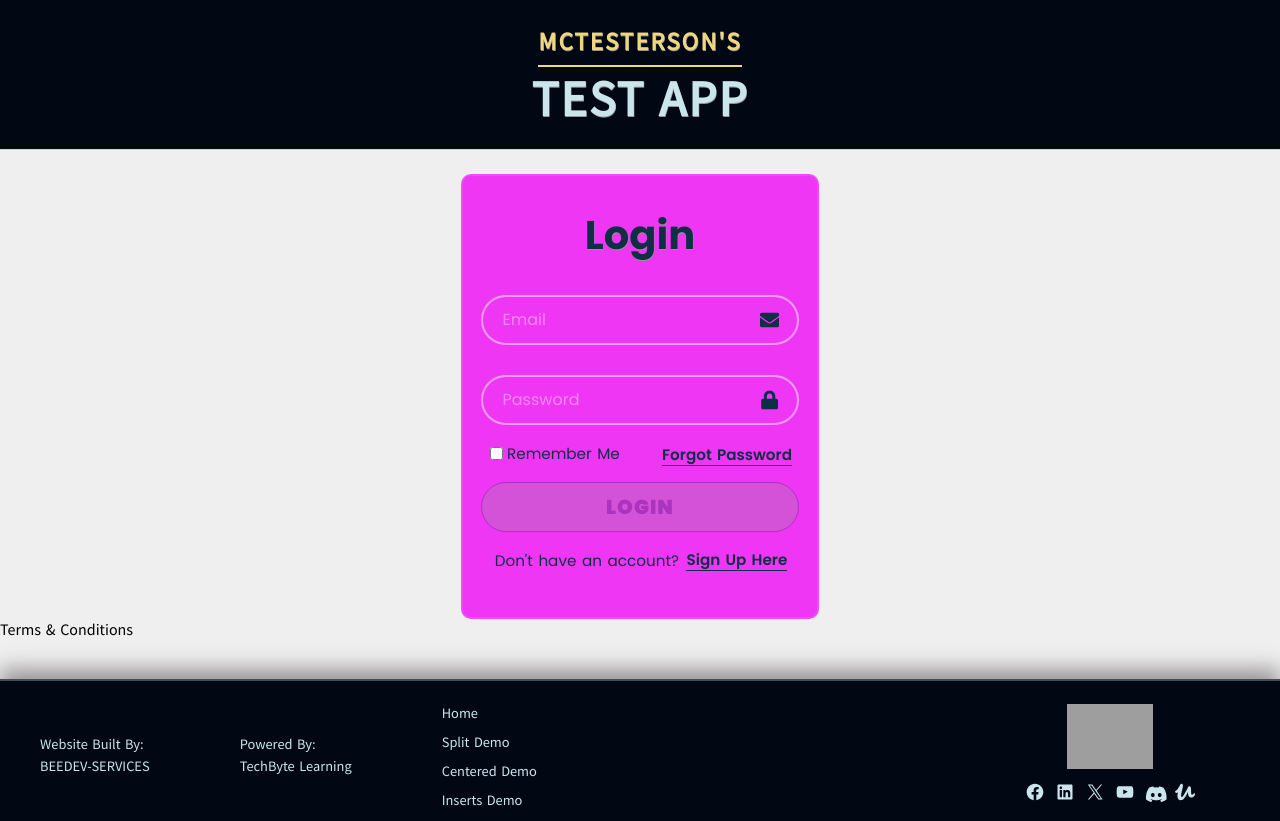
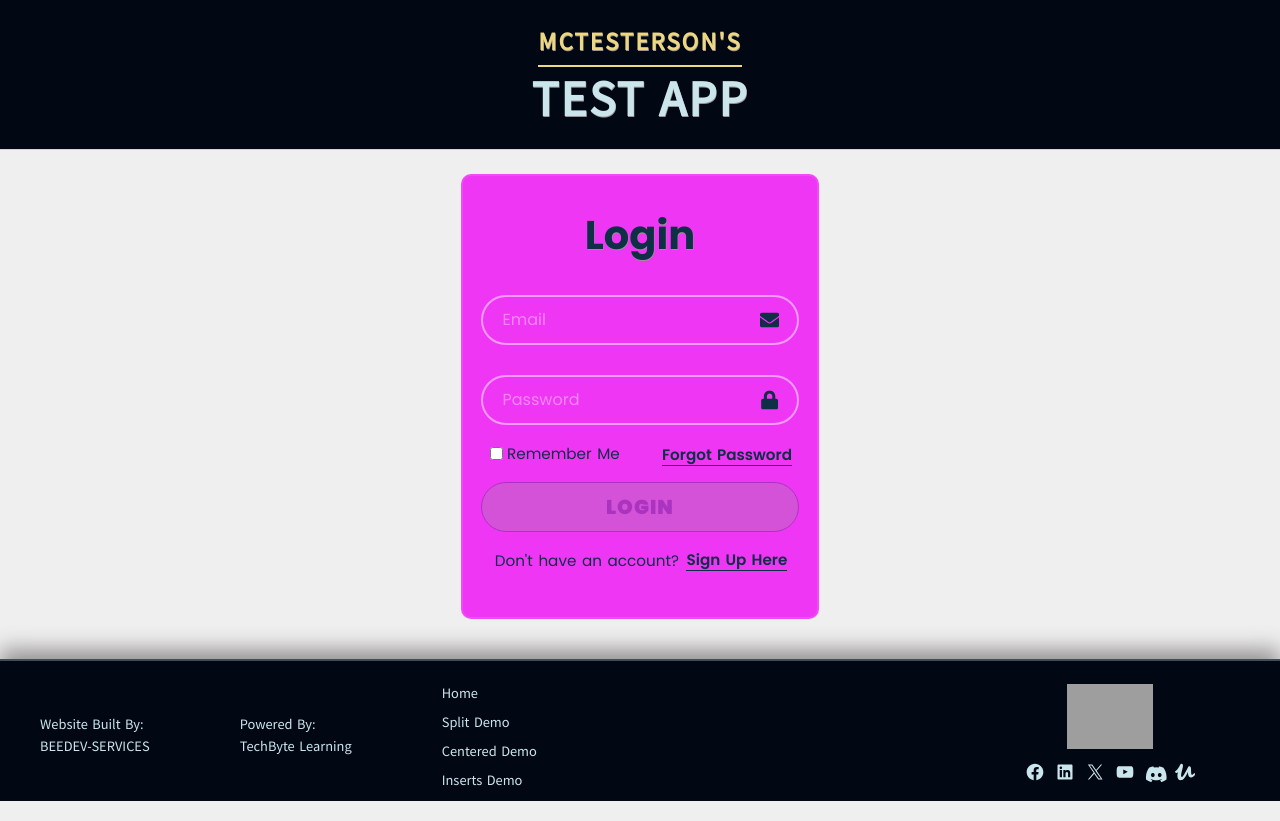
Before and after one commit to cgbridgewater/components_template_app, a React (Vite) app: page /login in a window 1280 px wide. Built offline with nearby package versions, Linux system fonts and the light colour scheme; grey boxes are pictures that could not be loaded.

Commit message:
clean up

```diff
--- a/src/Views/Login.jsx
+++ b/src/Views/Login.jsx
@@ -1,16 +1,12 @@
 import LoginRegister from "../Components/LoginRegister_Component/LoginRegister"
-import Modal_Component from "../Components/Modal_Component/Modal_Component"
 
 const Login = () => {
 
-return (
-    <>
-        <LoginRegister />
-        <Modal_Component />
-    </>
-)
-
-
+    return (
+        <>
+            <LoginRegister />
+        </>
+    )
 }
 
 export default Login
```
